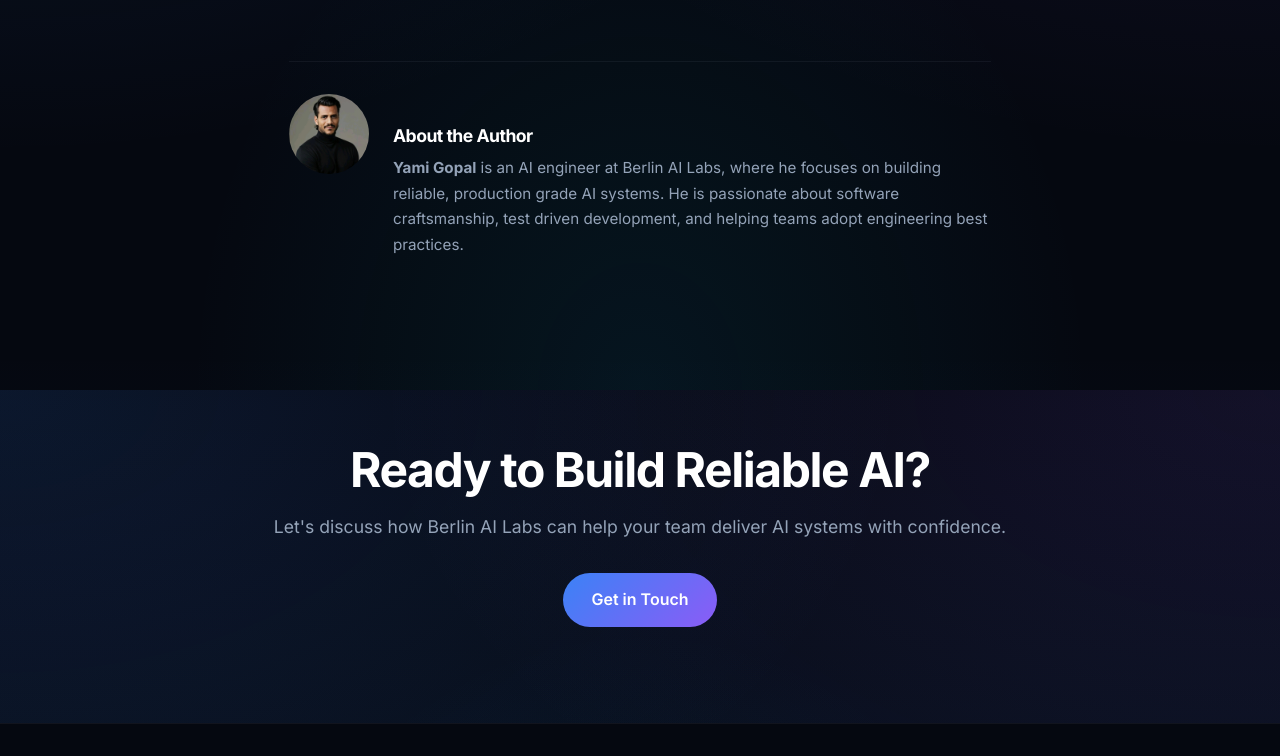
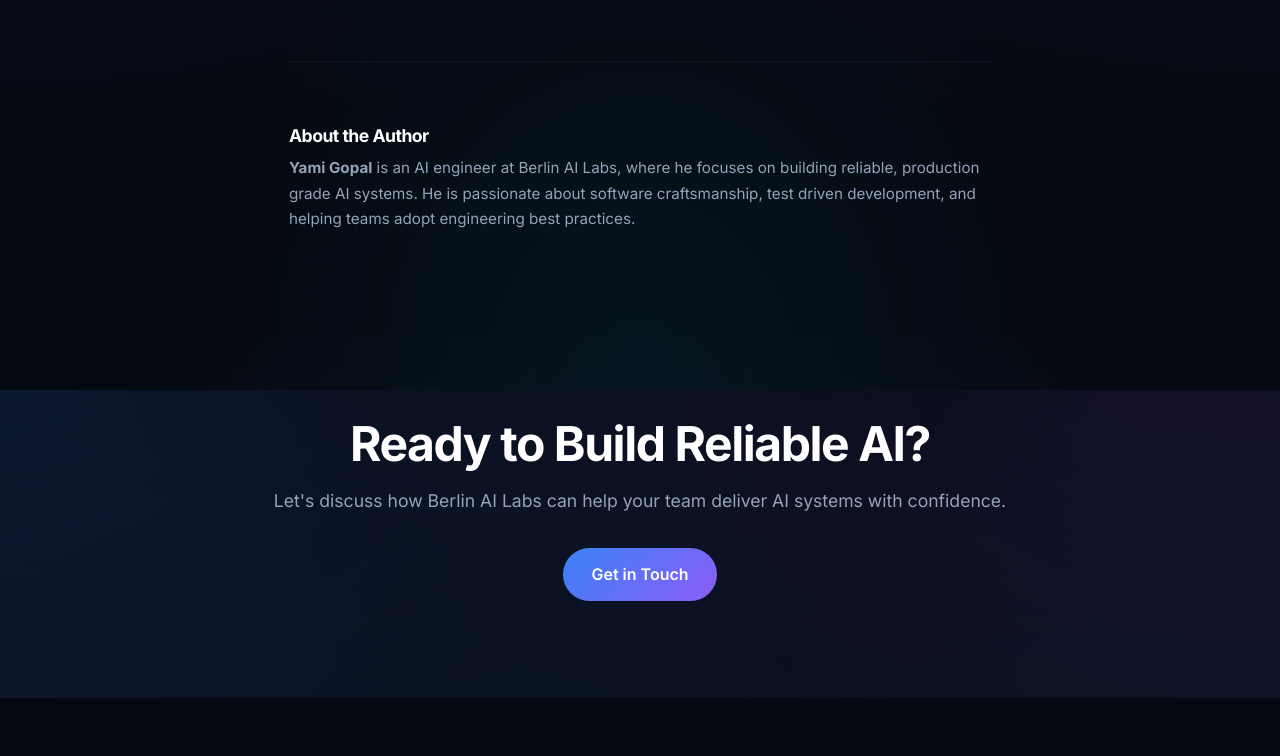
Before and after one commit to yogami/BerlinAILabsSite, a plain HTML site: page blog/ai-engineering-best-practices.html in a window 1280 px wide. Shown: the part 5210-5966 px from the top of the page. Drawn offline with Linux system fonts and the light colour scheme.

Commit message:
style: remove profile image from blog bios, keeping it only in homepage About section

```diff
--- a/blog/ai-engineering-best-practices.html
+++ b/blog/ai-engineering-best-practices.html
@@ -297,7 +297,6 @@
 
                 <div class="article-footer">
                     <div class="author-bio">
-                        <img src="../images/yami-profile.png" alt="Yami Gopal" class="author-image">
                         <div class="author-bio-content">
                             <h3>About the Author</h3>
                             <p>
```
Also changed, not shown: blog/automate-instagram-reels-berlin.html (+0 -1 lines), blog/berlin-ai-orchestra-ddd.html (+0 -1 lines), blog/gdpr-chatbot-compliance-berlin.html (+0 -1 lines), blog/sota-video-architecture.html (+0 -1 lines), blog/unleash-your-inner-artist.html (+0 -1 lines).
